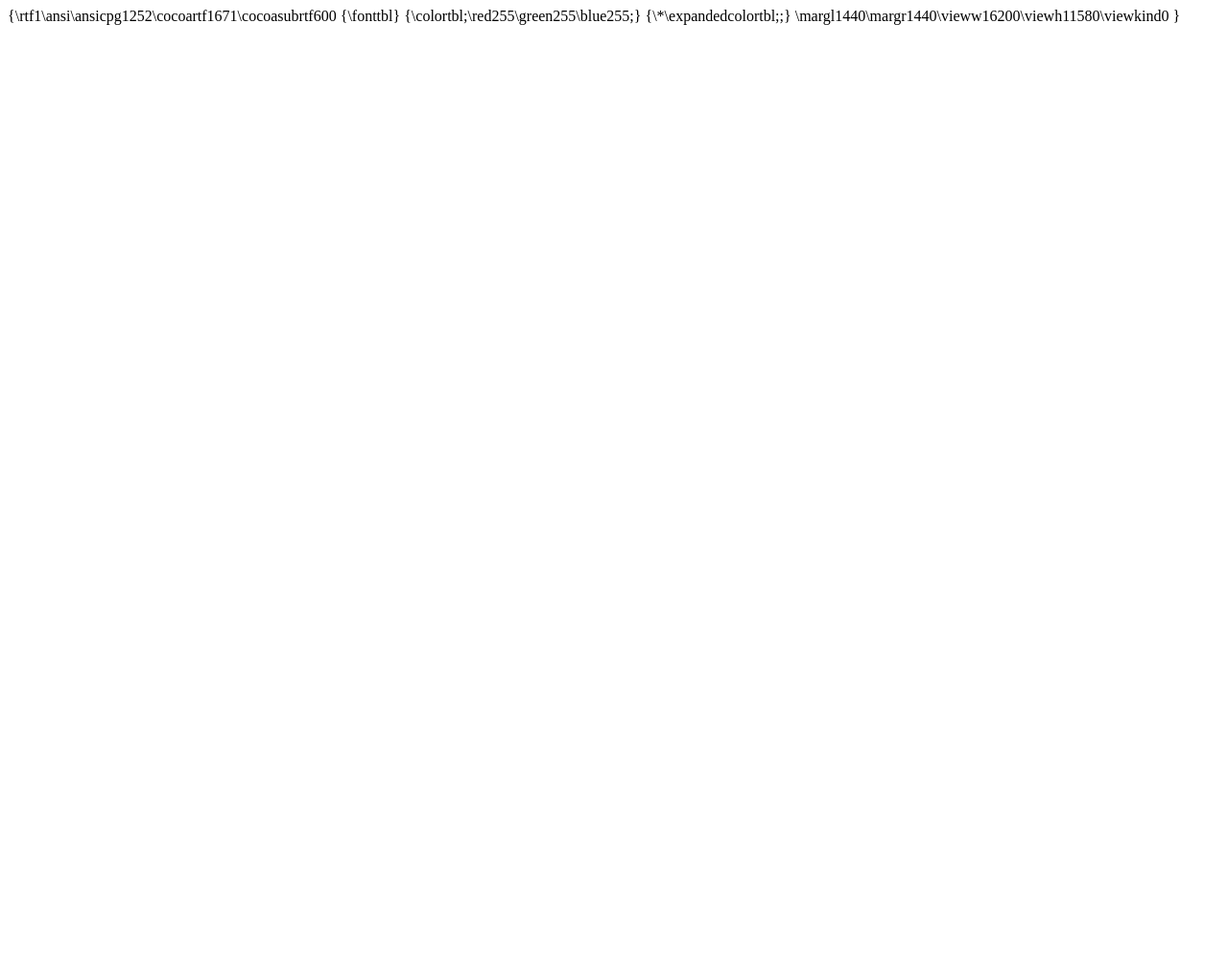
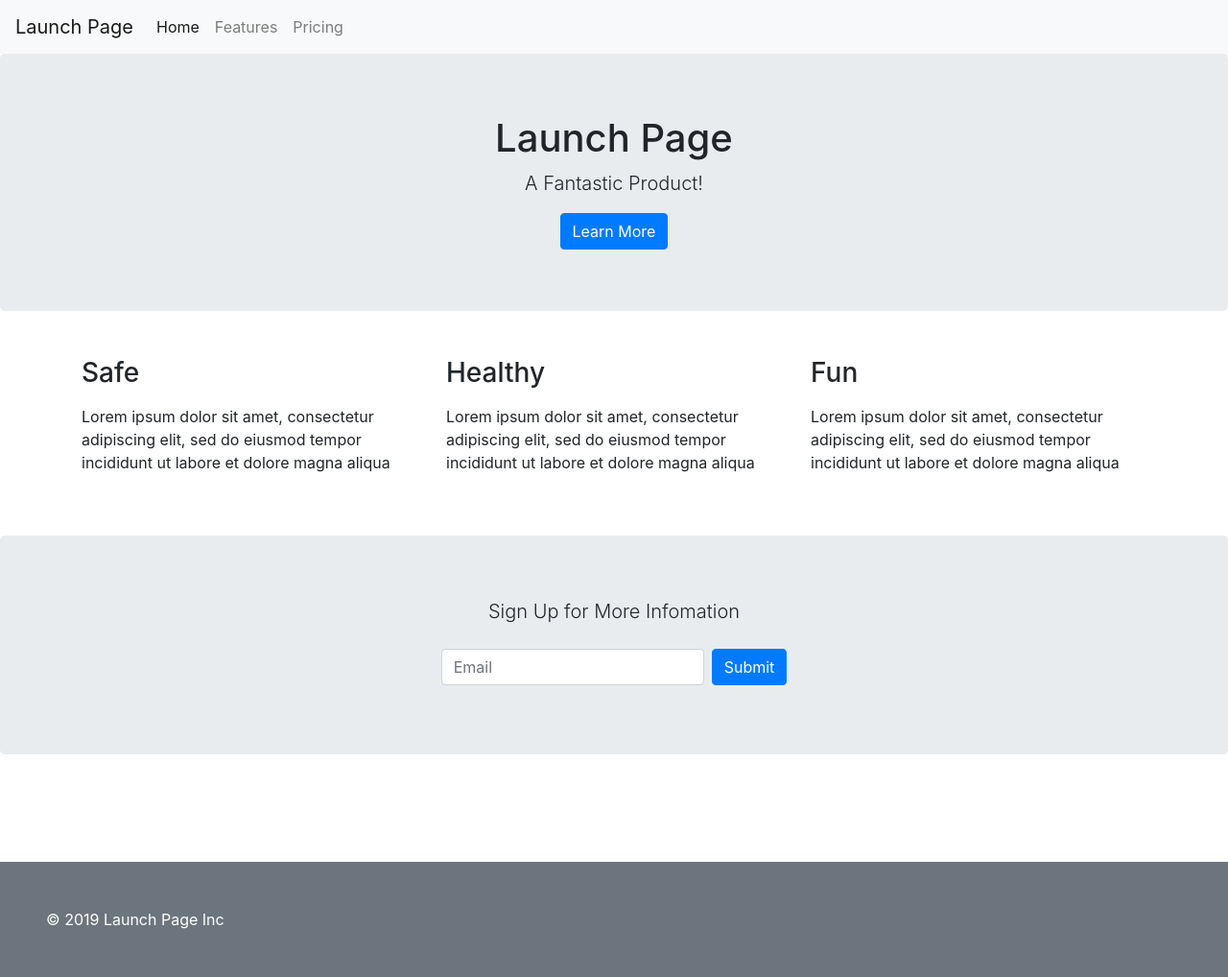
Before and after one commit to nehakhan21/landing-page-neha-khan, a plain HTML site: page index.html in a window 1280 px wide. Shown: the whole page at 96% size. Before the commit the page ends 800 px from the top, so only its background shows below. Drawn offline with nearby package versions, Linux system fonts and the light colour scheme.

Commit message:
Update index.html

```diff
--- a/index.html
+++ b/index.html
@@ -1,6 +1,66 @@
-{\rtf1\ansi\ansicpg1252\cocoartf1671\cocoasubrtf600
-{\fonttbl}
-{\colortbl;\red255\green255\blue255;}
-{\*\expandedcolortbl;;}
-\margl1440\margr1440\vieww16200\viewh11580\viewkind0
-}
+<!DOCTYPE html>
+<html lang="en">
+<head>
+  <meta charset="UTF-8">
+  <meta name="viewport" content="width=device-width, initial-scale=1.0">
+  <meta http-equiv="X-UA-Compatible" content="ie=edge">
+  <title>Document</title>
+
+  <link rel="stylesheet" href="https://stackpath.bootstrapcdn.com/bootstrap/4.3.1/css/bootstrap.min.css">
+</head>
+</head>
+<body>
+  <!-- NAVBAR -->
+  <nav class="navbar navbar-expand navbar-light bg-light">
+    <a class="navbar-brand" href="#">Launch Page</a>
+    <div class="navbar-nav">
+      <a class="nav-item nav-link active" href="#">Home <span class="sr-only">(current)</span></a>
+      <a class="nav-item nav-link" href="#">Features</a>
+      <a class="nav-item nav-link" href="#">Pricing</a>
+    </div>
+  </nav>
+  <!-- HERO -->
+  <div class="jumbotron text-center">
+  <h1>Launch Page</h1>
+  <p class="lead">A Fantastic Product!</p>
+  <a href="#" class="btn btn-primary">Learn More</a>
+</div>
+  <!-- BENEFITS -->
+  <div class="container mb-5 mt-5">
+  <div class="row">
+    <div class="col-lg-4">
+      <h3>Safe</h3>
+      <p class="lead"></p>
+      <p>Lorem ipsum dolor sit amet, consectetur adipiscing elit, sed do eiusmod tempor incididunt ut labore et dolore magna aliqua</p>
+    </div>
+    <div class="col-lg-4">
+      <h3>Healthy</h3>
+      <p class="lead"></p>
+      <p>Lorem ipsum dolor sit amet, consectetur adipiscing elit, sed do eiusmod tempor incididunt ut labore et dolore magna aliqua</p>
+    </div>
+    <div class="col-lg-4">
+      <h3>Fun</h3>
+      <p class="lead"></p>
+      <p>Lorem ipsum dolor sit amet, consectetur adipiscing elit, sed do eiusmod tempor incididunt ut labore et dolore magna aliqua</p>
+    </div>
+  </div>
+</div>
+  <!-- CALL TO ACTION -->
+  <div class="jumbotron text-center mb-0">
+    <p class="lead mb-4">Sign Up for More Infomation</p>
+    <div class="d-flex justify-content-center">
+      <form action="#" class='form-inline'>
+        <input type="text" class="form-control mb-2 mr-sm-2" placeholder="Email"/>
+        <button type="submit" class="btn btn-primary mb-2">Submit</button>
+      </form>
+    </div>
+  </div>
+  <div class="container"><span class="text-muted"></span></div>
+    <p class="pb-5 pt-5"></p>
+
+  <!--FOOTER-->
+  <div class="bg-secondary p-5 text-white">
+    &copy; 2019 Launch Page Inc
+  </div>
+  </body>
+</html>
```
